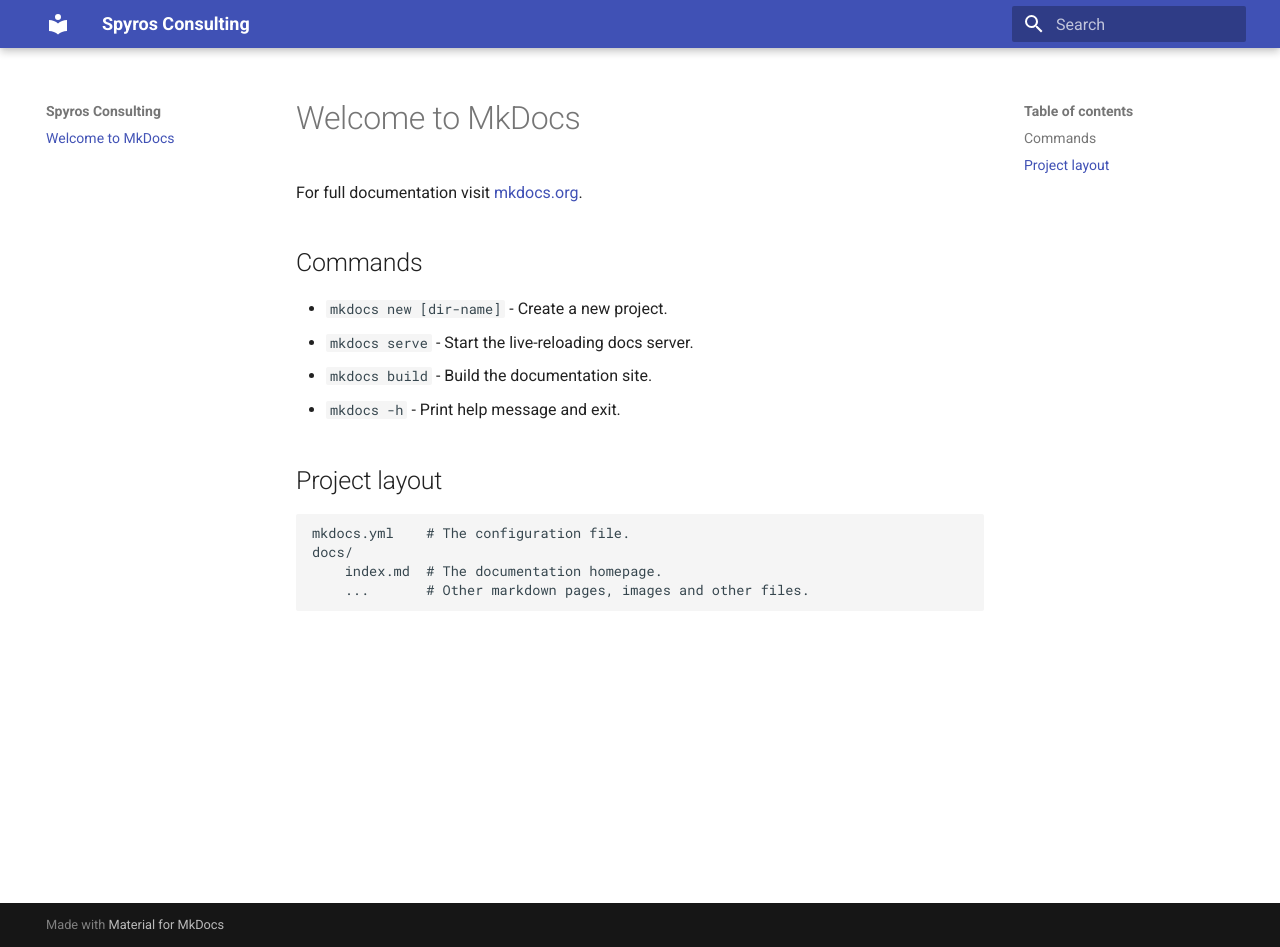
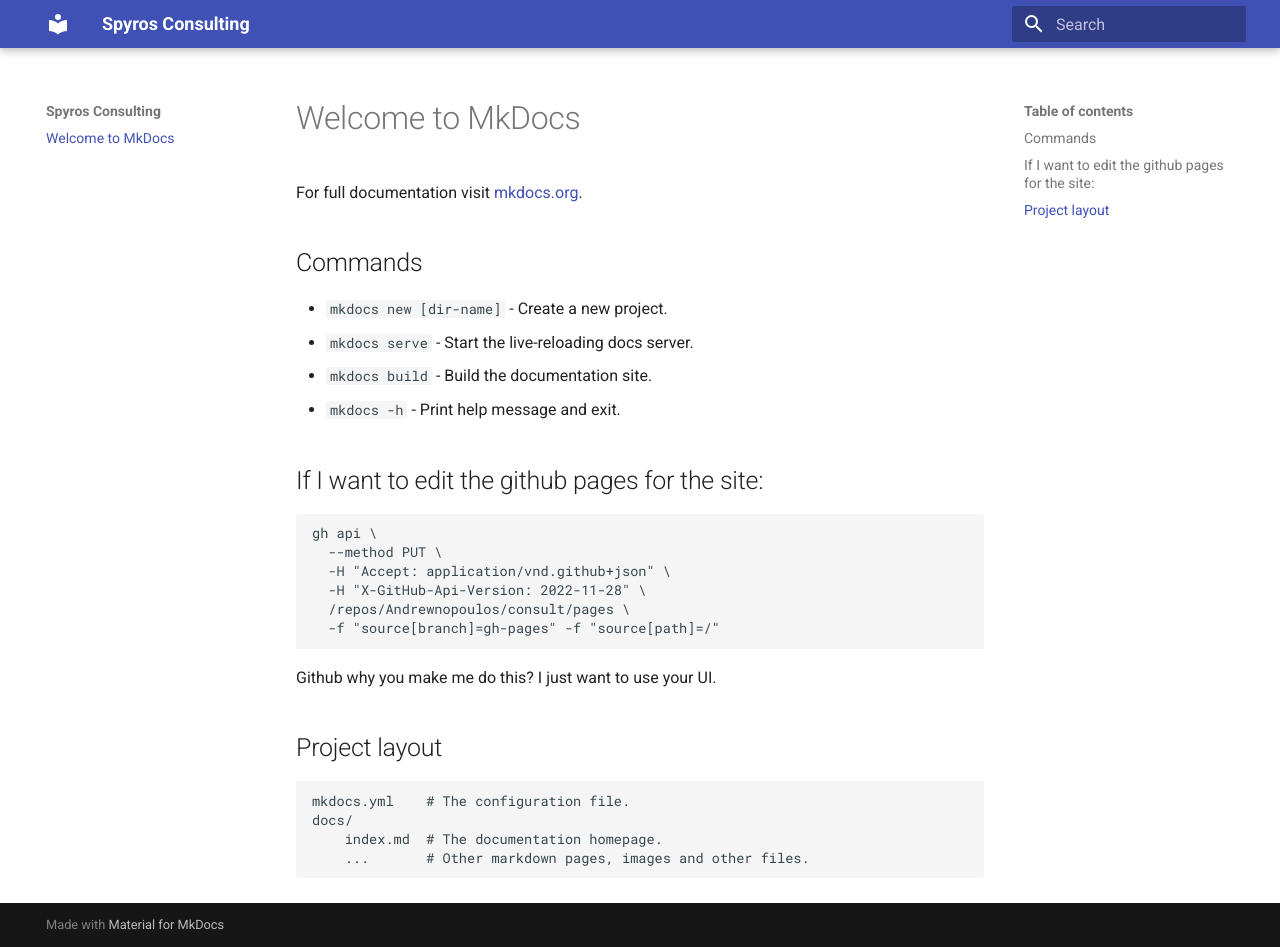
Before and after one commit to Andrewnopoulos/consult, an MkDocs documentation site: the page built from docs/index.md, in a window 1280 px wide and 947 px high. Built offline with MkDocs 1.6.1 and Material for MkDocs 9.7.7, drawn with Linux system fonts in a browser that asks for light colours.

Commit message:
updated index

````diff
--- a/docs/index.md
+++ b/docs/index.md
@@ -9,6 +9,19 @@ For full documentation visit [mkdocs.org](https://www.mkdocs.org).
 * `mkdocs build` - Build the documentation site.
 * `mkdocs -h` - Print help message and exit.
 
+## If I want to edit the github pages for the site:
+
+```
+gh api \
+  --method PUT \
+  -H "Accept: application/vnd.github+json" \
+  -H "X-GitHub-Api-Version: 2022-11-28" \
+  /repos/Andrewnopoulos/consult/pages \
+  -f "source[branch]=gh-pages" -f "source[path]=/"
+```
+
+Github why you make me do this? I just want to use your UI.
+
 ## Project layout
 
     mkdocs.yml    # The configuration file.
````
